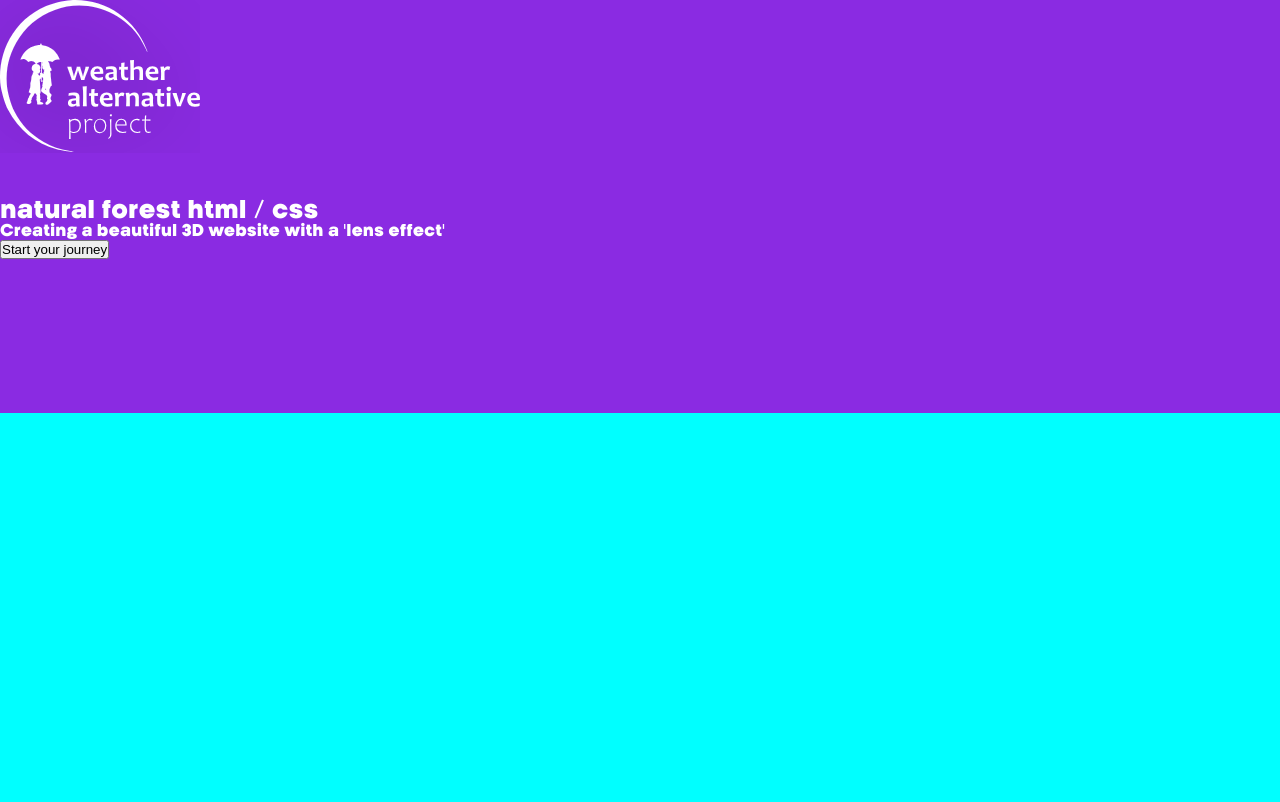
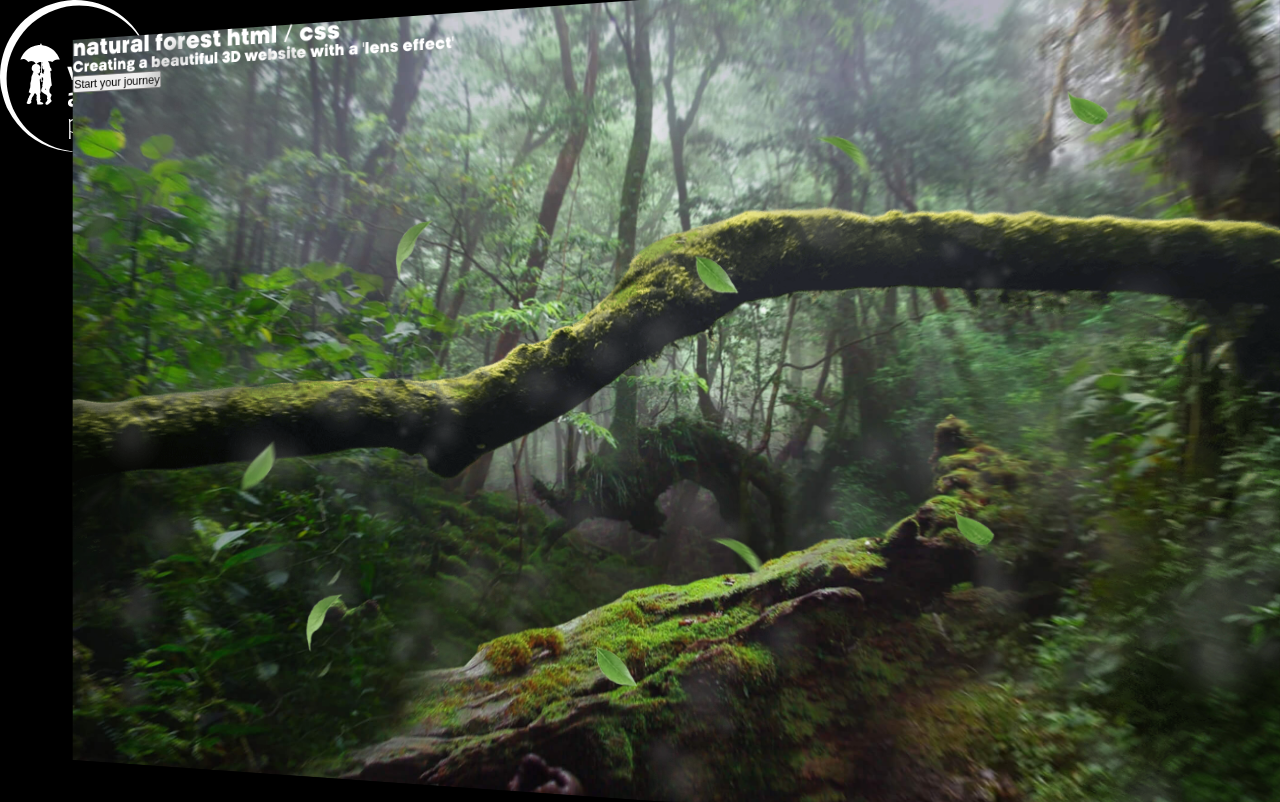
Before and after one commit to fox1206/paralax-effect, a plain HTML site: page index.html in a window 1280 px wide. Shown: the top 802 px of the page. Drawn offline with Linux system fonts and the light colour scheme.

Commit message:
fix: new style for layers__item

```diff
--- a/style.css
+++ b/style.css
@@ -20,12 +20,13 @@
 }
 
 body {
-  background-color:blueviolet;
+  background-color: #000;
   font-family: kamerik-text;
   color: var(--color-white);
 }
 
 .logo {
+  position: absolute;
   background-image: url("assets/img/svg/logo.svg");
   background-repeat: no-repeat;
   width: 200px;
@@ -34,5 +35,32 @@ body {
 
 .content {
   height: 100vh;
-  background-color: aqua;
 }
+
+.layers {
+  /* перспектива */
+  perspective: 1000px;
+}
+
+.layers__container {
+  height: 100vh;
+  transform-style: preserve-3d;
+}
+
+.layers__item {
+  position: absolute;
+  /* width: 100vw; */
+  /* height: 100vh; */
+  top: 0;
+  bottom: 0;
+  left: 0;
+  right: 0;
+  background-size: cover;
+  background-position: center;
+  /* transform: rotateX(10deg); */
+  transform: rotateY(-10deg);
+}
+
+.layer-1 {
+
+}
```
